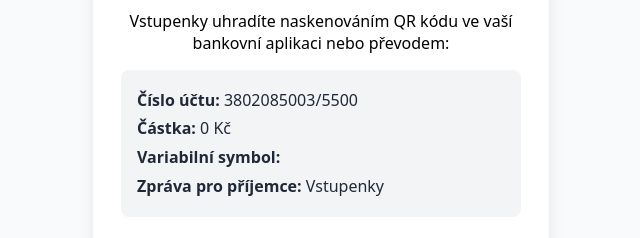
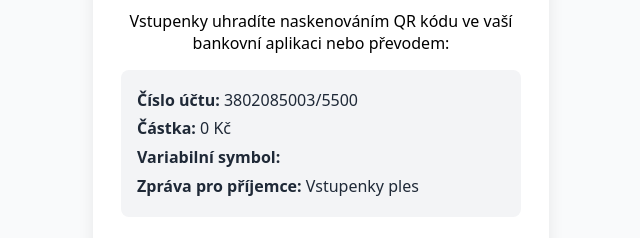
Before and after one commit to erf35/Skaut-platba, a plain HTML site: page index.html in a window 1280 px wide. Shown: the part 176-414 px from the top of the page, 319-959 px from the left. Drawn offline with Linux system fonts and the light colour scheme.

Commit message:
Update message for recipient and QR code generation

```diff
--- a/index.html
+++ b/index.html
@@ -21,7 +21,7 @@
       <strong>Číslo účtu:</strong> <span id="acc-text">3802085003/5500</span><br>
       <strong>Částka:</strong> <span id="amount-text">--</span> Kč<br>
       <strong>Variabilní symbol:</strong> <span id="vs-text">--</span><br>
-      <strong>Zpráva pro příjemce:</strong> Vstupenky
+      <strong>Zpráva pro příjemce:</strong> <span id="msg-text">Vstupenky ples</span>
     </div>
     <img id="qr-img" alt="Načítání QR kódu..." />
     <p class="note">Po připsání platby na účet vám na e-mail dorazí potvrzení.</p>
@@ -33,11 +33,20 @@
     const vs = params.get('vs') || '';
     const acc = params.get('acc') || '3802085003';
     const bank = params.get('bank') || '5500';
+    const name = params.get('name') || '';
+
+    // Supports either ?msg=Vstupenky+ples+Jmeno (from Apps Script) or ?name=Jmeno directly
+    const rawMsg = params.get('msg') || (name ? `Vstupenky ples ${name}` : 'Vstupenky ples');
+    const safeQrMsg = rawMsg
+      .normalize('NFD')
+      .replace(/[\u0300-\u036f]/g, '')
+      .slice(0, 60);
 
     document.getElementById('acc-text').textContent = `${acc}/${bank}`;
     document.getElementById('amount-text').textContent = amount;
     document.getElementById('vs-text').textContent = vs;
-    document.getElementById('qr-img').src = `https://api.paylibo.com/paylibo/generator/czech/image?accountNumber=${encodeURIComponent(acc)}&bankCode=${encodeURIComponent(bank)}&amount=${encodeURIComponent(amount)}&currency=CZK&vs=${encodeURIComponent(vs)}&message=Vstupenky&size=400`;
+    document.getElementById('msg-text').textContent = rawMsg;
+    document.getElementById('qr-img').src = `https://api.paylibo.com/paylibo/generator/czech/image?accountNumber=${encodeURIComponent(acc)}&bankCode=${encodeURIComponent(bank)}&amount=${encodeURIComponent(amount)}&currency=CZK&vs=${encodeURIComponent(vs)}&message=${encodeURIComponent(safeQrMsg)}&size=400`;
   </script>
 </body>
 </html>
```
